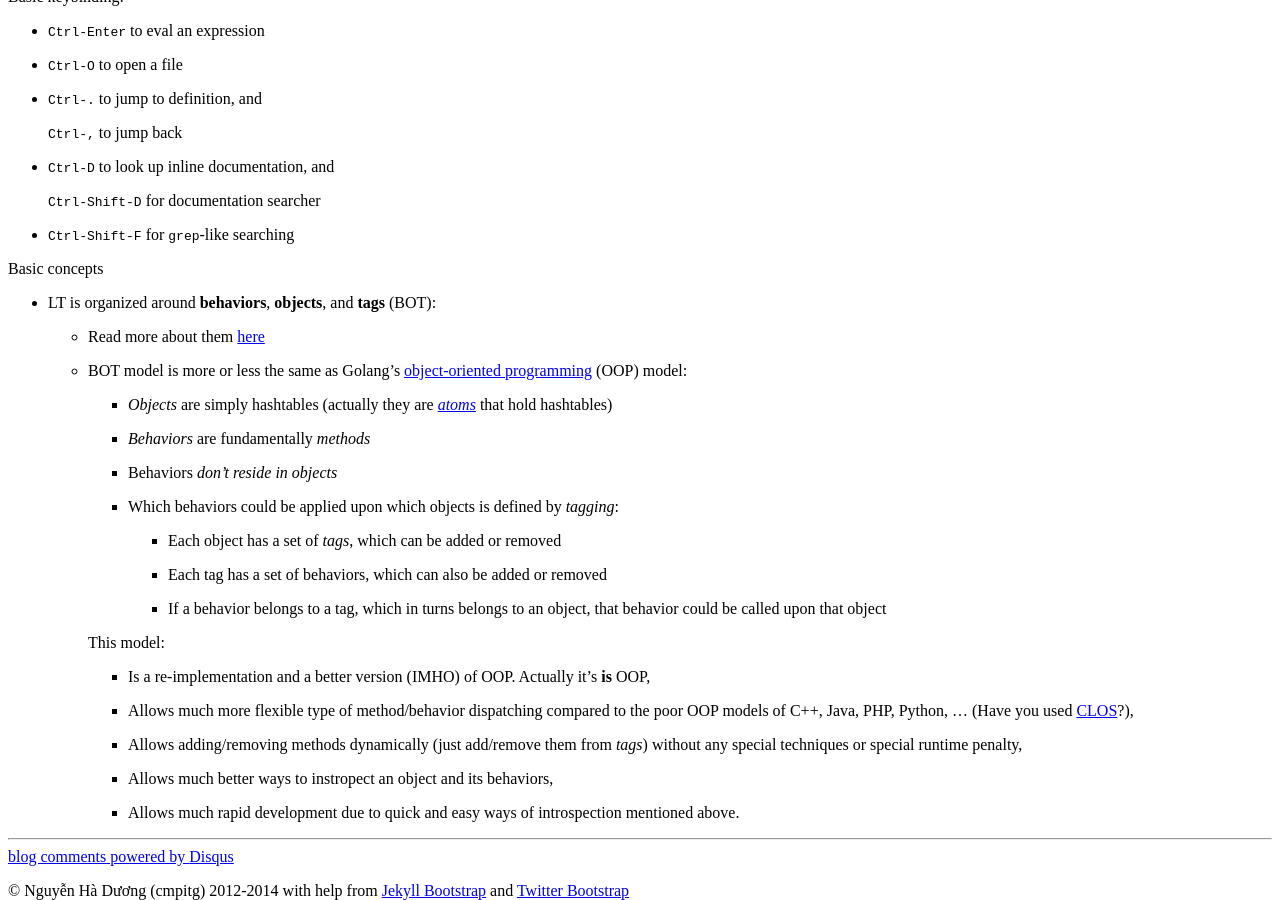
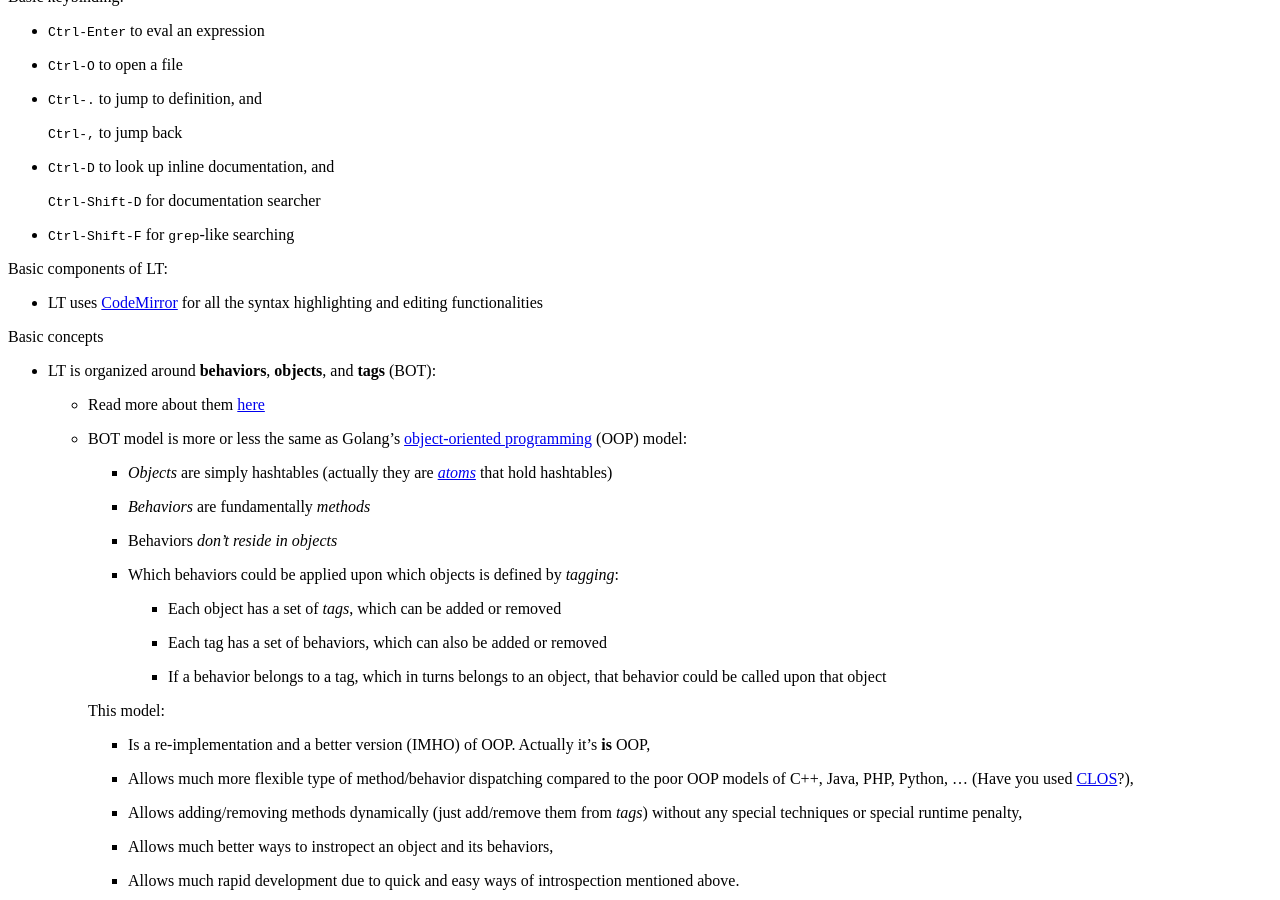
Before and after one commit to cmpitg/cmpitg.github.com, a Jekyll site: the page built from guides/lighttable.md, in a window 1280 px wide and 900 px high, scrolled down 951 px. Built offline with Jekyll 4.4.1, drawn with Linux system fonts in a browser that asks for light colours; Markdown is read by kramdown in place of the engine named in the settings; a script that is not in the unit is left out; comment, search, counter and statistics services are not loaded.

Commit message:
Update LightTable experiment

```diff
--- a/guides/lighttable.md
+++ b/guides/lighttable.md
@@ -72,6 +72,11 @@ Basic keybinding:
 
 * `Ctrl-Shift-F` for `grep`-like searching
 
+Basic components of LT:
+
+* LT uses [CodeMirror](http://codemirror.net/) for all the syntax highlighting
+  and editing functionalities
+
 Basic concepts
 
 * LT is organized around **behaviors**, **objects**, and **tags** (BOT):
```
Also changed, not shown: other parts of guides/lighttable.md (+1 -1 lines).
